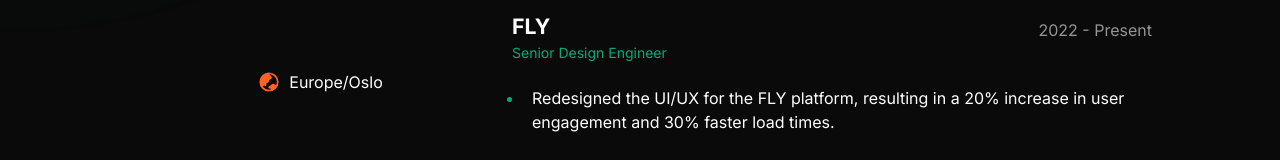
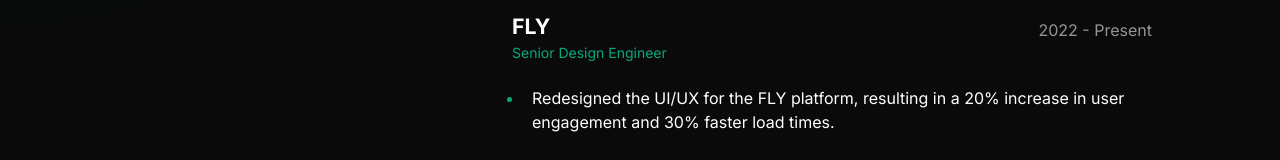
Before and after one commit to johnforeland/john.fore.land, a Next.js app: page /about in a window 1280 px wide. Shown: the part 562-722 px from the top of the page. Built offline with nearby package versions, Linux system fonts and the light colour scheme.

Commit message:
remove location

```diff
--- a/src/app/about/page.tsx
+++ b/src/app/about/page.tsx
@@ -129,10 +129,6 @@ export default function About() {
               <div style={{ width: "50px" }}></div>
             </Flex>
 
-            <Flex gap="8" vertical="center">
-              <Icon onBackground="accent-weak" name="globe" />
-              {person.location}
-            </Flex>
             {person.languages.length > 0 && (
               <Flex wrap gap="8">
                 {person.languages.map((language, index) => (
```
